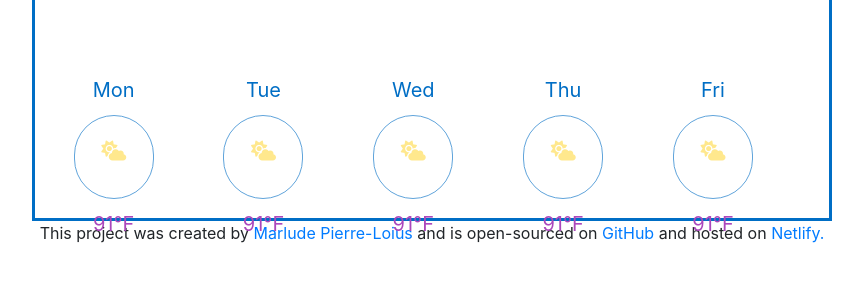
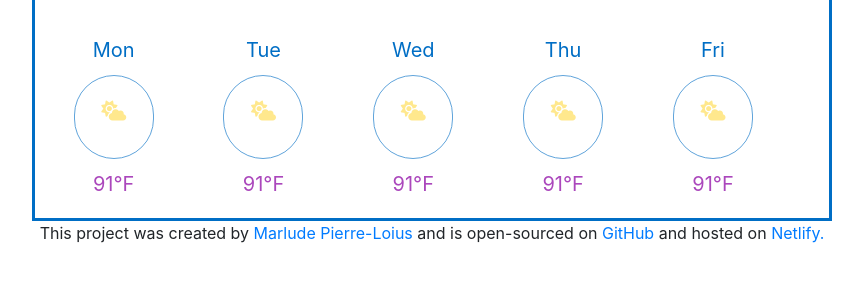
Before and after one commit to livetostrive/datascience, a plain HTML site: page index.html in a window 1280 px wide. Shown: the part 429-710 px from the top of the page, without its empty margins (208-1071 px from the left). Drawn offline with nearby package versions, Linux system fonts and the light colour scheme.

Commit message:
Update index.html
.row edit - moved up

```diff
--- a/index.html
+++ b/index.html
@@ -94,7 +94,7 @@
         /*padding: 0 0 0 15%;*/
         margin: 0 auto;
         position: relative;
-        bottom: 110px;
+        bottom: 150px;
       }
 
       .container {
```
